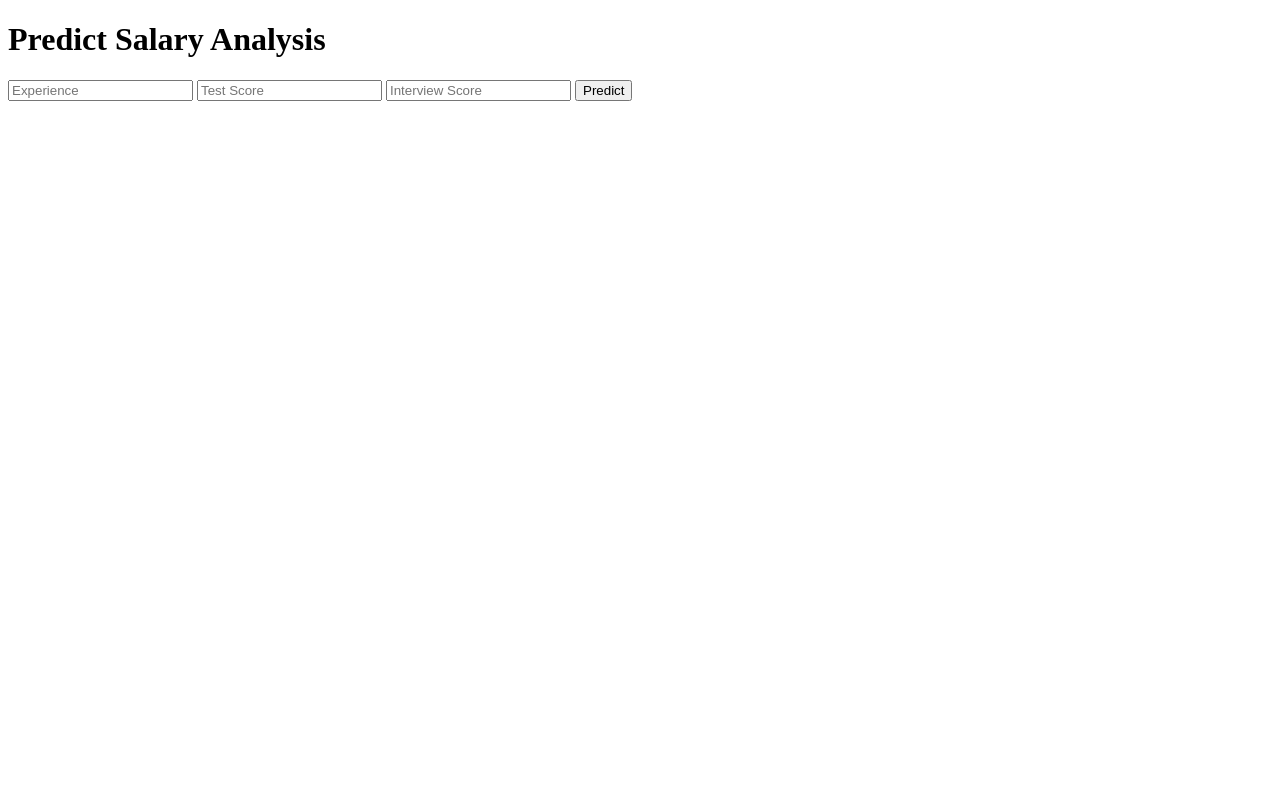
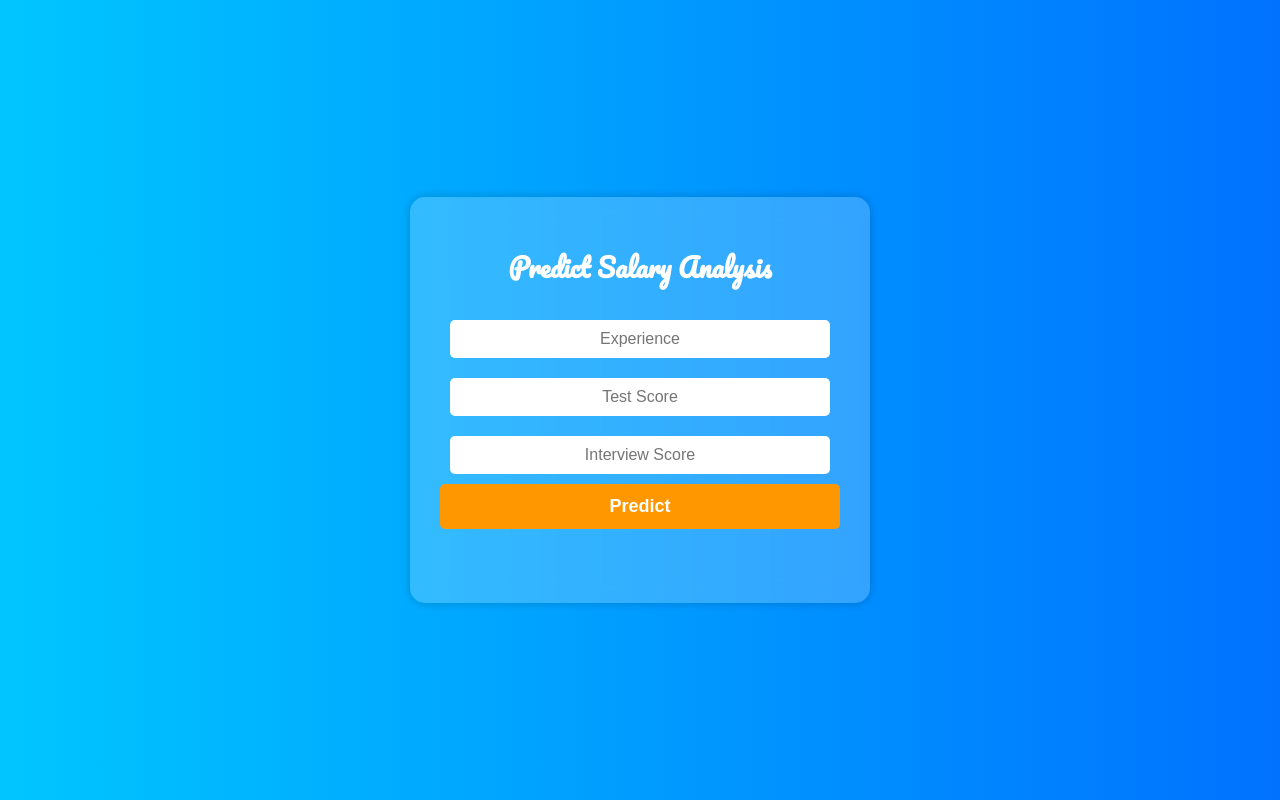
Before and after one commit to ZawarShaikh/Deployement, a Flask app: page / in a window 1280 px wide. Run offline with Flask 3, Linux system fonts and the light colour scheme; parts of the project's set-up code (start-up, migrations or seed data) failed here and were passed over.

Commit message:
Added static folder and css file

```diff
--- /dev/null
+++ b/Heroku-Demo-master/static/style.css
@@ -0,0 +1,67 @@
+/* General Styles */
+body {
+    font-family: 'Open Sans Condensed', sans-serif;
+    background: linear-gradient(to right, #00c6ff, #0072ff);
+    color: #fff;
+    text-align: center;
+    margin: 0;
+    padding: 0;
+    height: 100vh;
+    display: flex;
+    justify-content: center;
+    align-items: center;
+}
+
+/* Login Container */
+.login {
+    width: 400px;
+    padding: 30px;
+    background: rgba(255, 255, 255, 0.2);
+    border-radius: 15px;
+    backdrop-filter: blur(10px);
+    box-shadow: 0px 0px 10px rgba(0, 0, 0, 0.2);
+}
+
+/* Heading */
+h1 {
+    font-family: 'Pacifico', cursive;
+    font-size: 26px;
+    margin-bottom: 20px;
+}
+
+/* Input Fields */
+input[type="text"] {
+    width: 90%;
+    padding: 10px;
+    margin: 10px 0;
+    border: none;
+    border-radius: 5px;
+    font-size: 16px;
+    text-align: center;
+    outline: none;
+}
+
+/* Button */
+button {
+    width: 100%;
+    padding: 12px;
+    background-color: #ff9800;
+    border: none;
+    border-radius: 5px;
+    font-size: 18px;
+    font-weight: bold;
+    color: white;
+    cursor: pointer;
+    transition: 0.3s;
+}
+
+button:hover {
+    background-color: #e68900;
+}
+
+/* Prediction Text */
+.prediction {
+    font-size: 20px;
+    font-weight: bold;
+    margin-top: 20px;
+}
--- a/Heroku-Demo-master/templates/index.html
+++ b/Heroku-Demo-master/templates/index.html
@@ -8,6 +8,7 @@
 <link href='https://fonts.googleapis.com/css?family=Arimo' rel='stylesheet' type='text/css'>
 <link href='https://fonts.googleapis.com/css?family=Hind:300' rel='stylesheet' type='text/css'>
 <link href='https://fonts.googleapis.com/css?family=Open+Sans+Condensed:300' rel='stylesheet' type='text/css'>
+<link rel="stylesheet" type="text/css" href="{{ url_for('static', filename='style.css') }}">
 
 </head>
 
```
